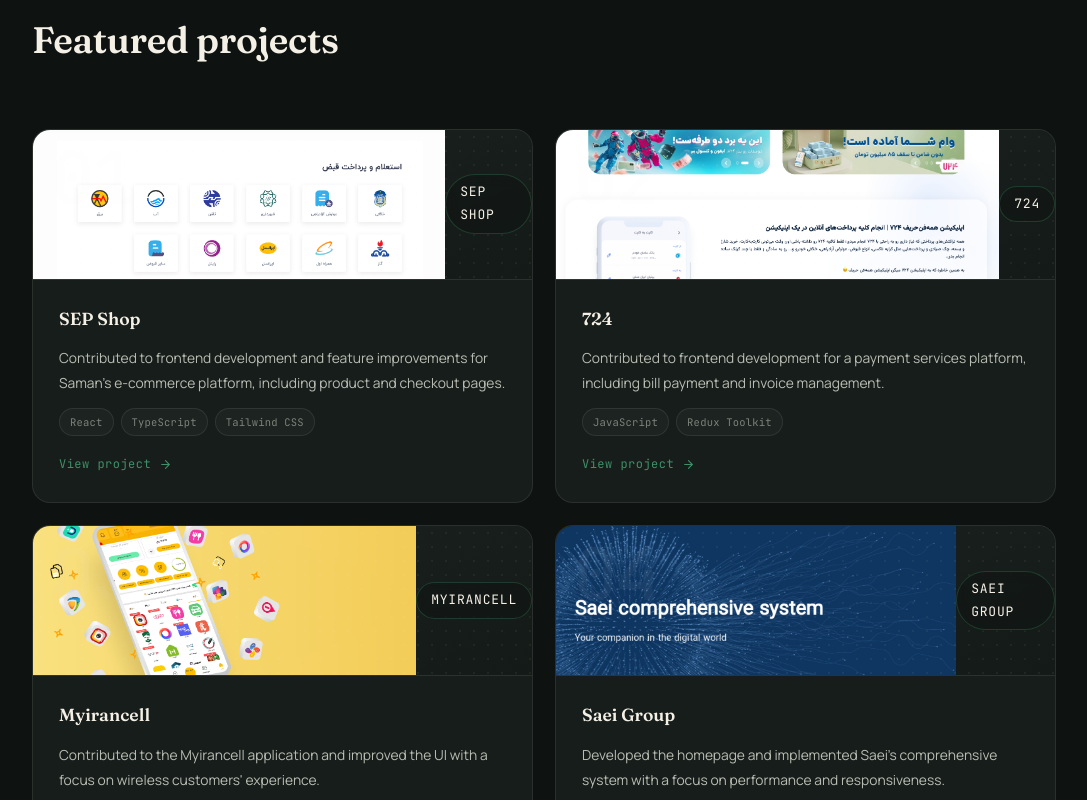
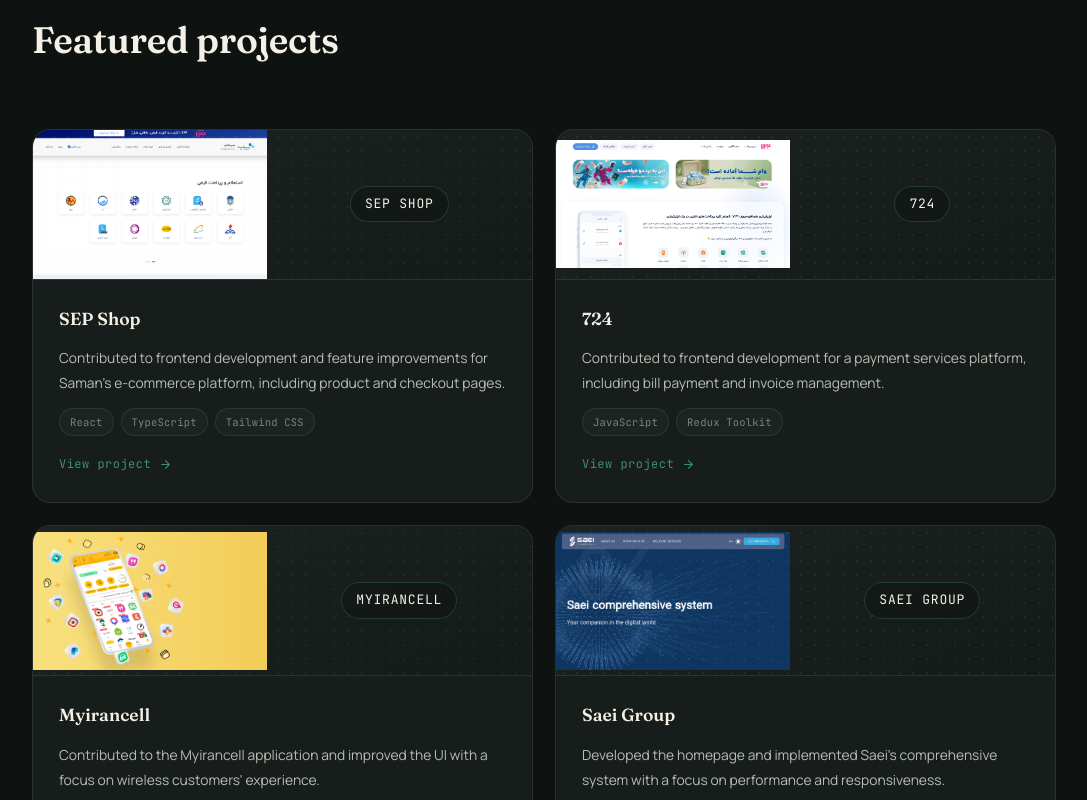
Before and after one commit to sabzehparvar/my-portfolio, a Next.js app: page /en in a window 1280 px wide. Shown: the part 2760-3560 px from the top of the page, without its empty margins (96-1183 px from the left). Built offline with nearby package versions, Linux system fonts and the light colour scheme.

Commit message:
feat: split proj-visual into two equal halves
- Image takes up 50% width with proper scaling
- Project title takes up 50% width and is centered both horizontally and vertically
- Add flex layout and padding for better spacing

```diff
--- a/components/Projects.tsx
+++ b/components/Projects.tsx
@@ -23,13 +23,27 @@
         <div className="proj-grid">
           {dict.projects.items.map((p) => (
             <div className="proj-card reveal accent-card" key={p.n}>
-              <div className="proj-visual" data-n={p.n}>
-                <img
-                  src={projectImageMap[p.title]}
-                  alt={p.title}
-                  style={{ width: "100%", height: "100%", objectFit: "cover" }}
-                />
-                <span className="glyph">{p.title}</span>
+              <div className="proj-visual" data-n={p.n} style={{ display: "flex" }}>
+                <div style={{ flex: "1", overflow: "hidden" }}>
+                  <img
+                    src={projectImageMap[p.title]}
+                    alt={p.title}
+                    style={{ width: "100%", height: "100%", objectFit: "cover" }}
+                  />
+                </div>
+                <div
+                  style={{
+                    flex: "1",
+                    display: "flex",
+                    alignItems: "center",
+                    justifyContent: "center",
+                    padding: "1rem",
+                  }}
+                >
+                  <span className="glyph" style={{ textAlign: "center" }}>
+                    {p.title}
+                  </span>
+                </div>
               </div>
               <div className="proj-body">
                 <div className="proj-title">{p.title}</div>
```
